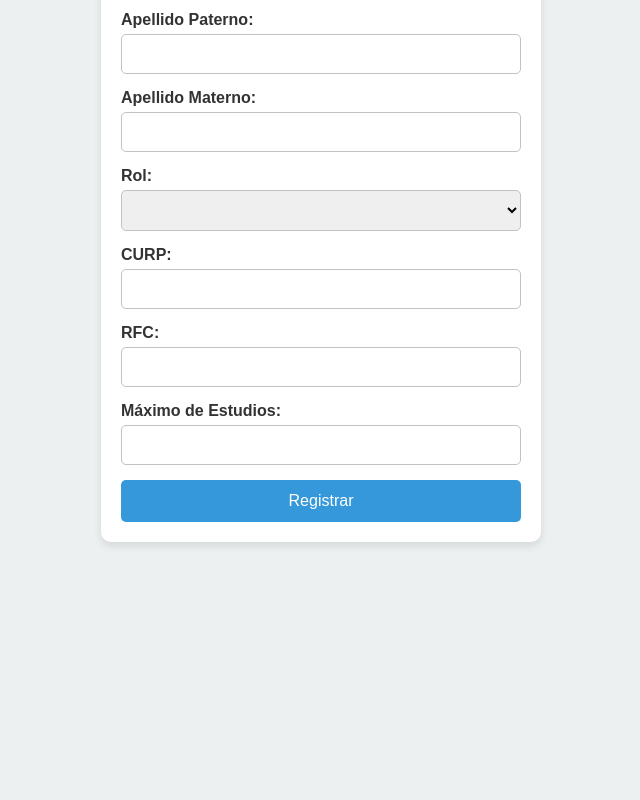
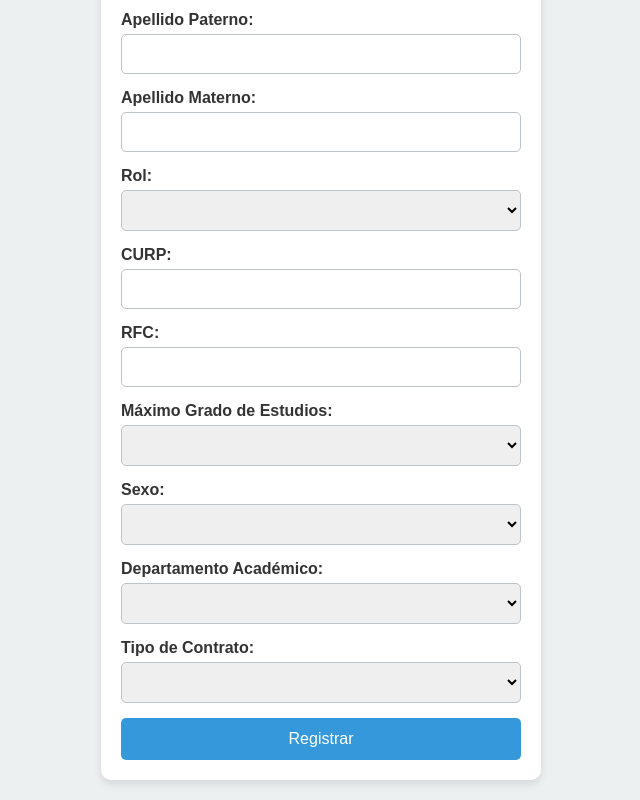
Before and after one commit to Gonzalo263614/capacitacionWEB, an Angular app in the folder frontend/: page /register in a window 1280 px wide. Shown: the part 619-1419 px from the top of the page, without its empty margins (319-959 px from the left). Before the commit the page ends 1181 px from the top, so only its background shows below. Built offline with nearby package versions, Linux system fonts and the light colour scheme.

Commit message:
Modificado registro

```diff
--- a/frontend/src/app/auth.guard.ts
+++ b/frontend/src/app/auth.guard.ts
@@ -9,12 +9,18 @@ export class AuthGuard implements CanActivate {
   constructor(private router: Router) { }
 
   canActivate(): boolean {
-    const token = localStorage.getItem('token');
-    if (token) {
-      // Si hay un token, el usuario está autenticado
-      return true;
+    if (typeof window !== 'undefined' && window.localStorage) {
+      const token = localStorage.getItem('token');
+      if (token) {
+        // Si hay un token, el usuario está autenticado
+        return true;
+      } else {
+        // Si no hay token, redirigir al login
+        this.router.navigate(['/login']);
+        return false;
+      }
     } else {
-      // Si no hay token, redirigir al login
+      // Si localStorage no está disponible, redirigir al login
       this.router.navigate(['/login']);
       return false;
     }
--- a/frontend/src/app/profile/profile.component.html
+++ b/frontend/src/app/profile/profile.component.html
@@ -4,6 +4,9 @@
   <p><strong>Nombre:</strong> {{ user.nombre }}</p>
   <p><strong>Apellido Paterno:</strong> {{ user.apellidopaterno }}</p>
   <p><strong>Apellido Materno:</strong> {{ user.apellidomaterno }}</p>
+  <p><strong>Sexo:</strong> {{ user.sexo }}</p>
+  <p><strong>Departamento:</strong> {{ user.departamento }}</p>
+  <p><strong>Tipo de Contrato:</strong> {{ user.tipo_contrato }}</p>
   <p><strong>Email:</strong> {{ user.email }}</p>
   <p><strong>Rol:</strong> {{ user.rol }}</p>
   <p><strong>CURP:</strong> {{ user.curp }}</p>
--- a/frontend/src/app/register/register.component.html
+++ b/frontend/src/app/register/register.component.html
@@ -54,8 +54,47 @@
   </div>
 
   <div class="form-group">
-    <label for="maxestudios">Máximo de Estudios:</label>
-    <input type="text" id="maxestudios" [(ngModel)]="maxestudios" name="maxestudios">
+    <label for="maxestudios">Máximo Grado de Estudios:</label>
+    <select id="maxestudios" [(ngModel)]="maxestudios" name="maxestudios" required>
+      <option value="Licenciatura">Licenciatura</option>
+      <option value="Maestría">Maestría</option>
+      <option value="Doctorado">Doctorado</option>
+      <option value="Técnico Superior">Técnico Superior</option>
+    </select>
+  </div>
+
+  <div class="form-group">
+    <label for="sexo">Sexo:</label>
+    <select id="sexo" [(ngModel)]="sexo" name="sexo" required>
+      <option value="M">Masculino</option>
+      <option value="F">Femenino</option>
+    </select>
+  </div>
+
+  <div class="form-group">
+    <label for="departamento">Departamento Académico:</label>
+    <select id="departamento" [(ngModel)]="departamento" name="departamento" required>
+      <option value="Ciencias Básicas">Ciencias Básicas</option>
+      <option value="Ciencias Económico - Administrativas">Ciencias Económico - Administrativas</option>
+      <option value="Desarrollo Académico">Desarrollo Académico</option>
+      <option value="Eléctrica - Electrónica">Eléctrica - Electrónica</option>
+      <option value="Ingeniería Industrial">Ingeniería Industrial</option>
+      <option value="Metal - Mecánica">Metal - Mecánica</option>
+      <option value="Sistemas y Computación">Sistemas y Computación</option>
+      <option value="Química y Bioquímica">Química y Bioquímica</option>
+    </select>
+  </div>
+
+  <div class="form-group">
+    <label for="tipo_contrato">Tipo de Contrato:</label>
+    <select id="tipo_contrato" [(ngModel)]="tipo_contrato" name="tipo_contrato" required>
+      <option value="tiempo completo">Tiempo Completo</option>
+      <option value="30 hrs">30 hrs</option>
+      <option value="20 hrs">20 hrs</option>
+      <option value="asignatura">Asignatura</option>
+      <option value="honorarios">Honorarios</option>
+      <option value="no aplica">No Aplica</option>
+    </select>
   </div>
 
   <button type="submit" class="btn">Registrar</button>
--- a/frontend/src/app/register/register.component.ts
+++ b/frontend/src/app/register/register.component.ts
@@ -19,6 +19,9 @@ export class RegisterComponent {
   curp: string = '';
   rfc: string = '';
   maxestudios: string = '';
+  sexo: string = '';
+  departamento: string = '';
+  tipo_contrato: string = '';  // Nueva propiedad
 
   private apiUrl = 'http://localhost:3000/register'; // URL del endpoint para registrar
 
@@ -27,7 +30,6 @@ export class RegisterComponent {
   register() {
     if (this.password !== this.confirmPassword) {
       console.error('Passwords do not match');
-      // Aquí puedes mostrar un mensaje de error al usuario
       return;
     }
 
@@ -40,23 +42,23 @@ export class RegisterComponent {
       rol: this.rol,
       curp: this.curp,
       rfc: this.rfc,
-      maxestudios: this.maxestudios
+      maxestudios: this.maxestudios,
+      tipo_contrato: this.tipo_contrato  // Añadir tipo de contrato
     };
 
     this.http.post(this.apiUrl, user).subscribe(
       response => {
         console.log('User registered successfully', response);
-        // Mostrar el alert
         Swal.fire({
           icon: 'success',
           title: 'Éxito',
           text: 'Usuario registrado exitosamente.',
           confirmButtonText: 'Aceptar',
-          background: '#f0f0f0', // Cambia el color de fondo
-          color: '#333', // Cambia el color del texto
-          confirmButtonColor: '#007bff' // Cambia el color del botón
+          background: '#f0f0f0',
+          color: '#333',
+          confirmButtonColor: '#007bff'
         }).then(() => {
-          this.router.navigate(['/login']); // Redirige al login después de cerrar el alert
+          this.router.navigate(['/login']);
         });
       },
       error => {
```
Also changed, not shown: 1 other file (tests, documents, lock files or other folders).
